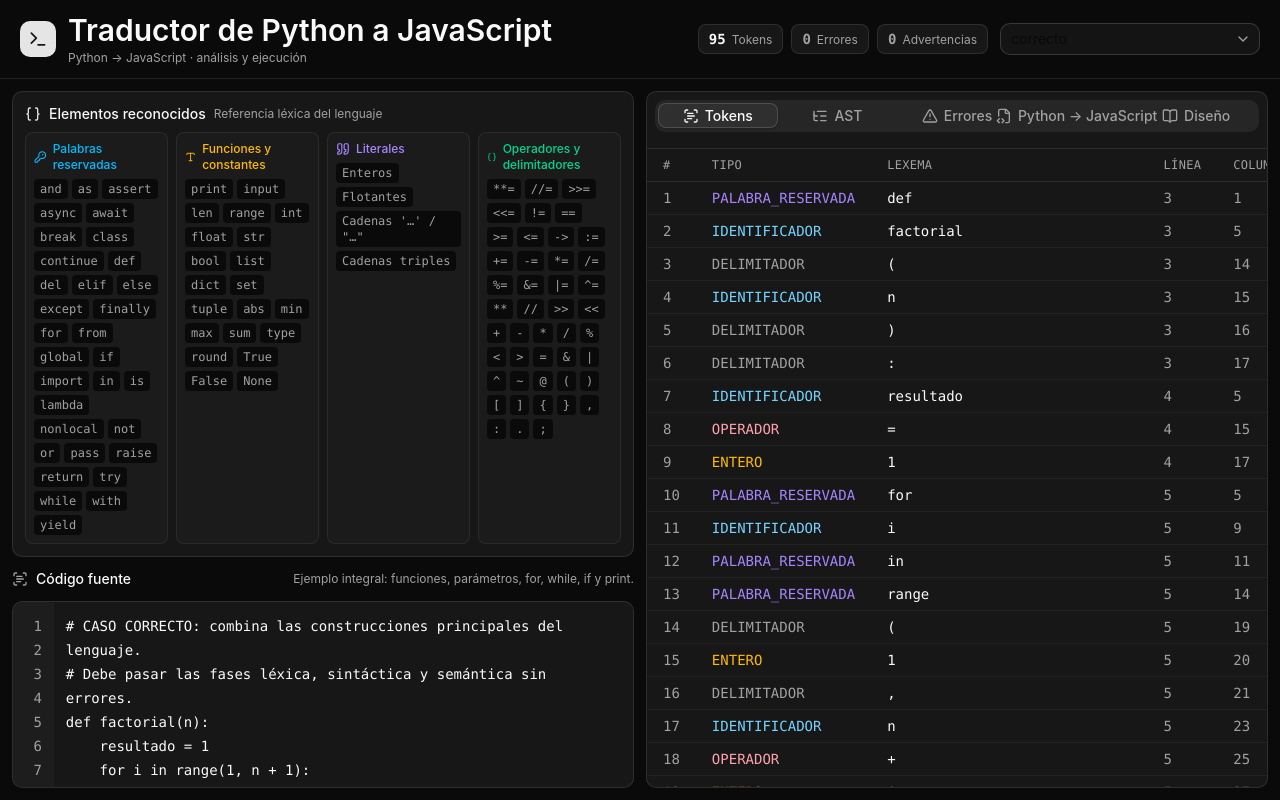
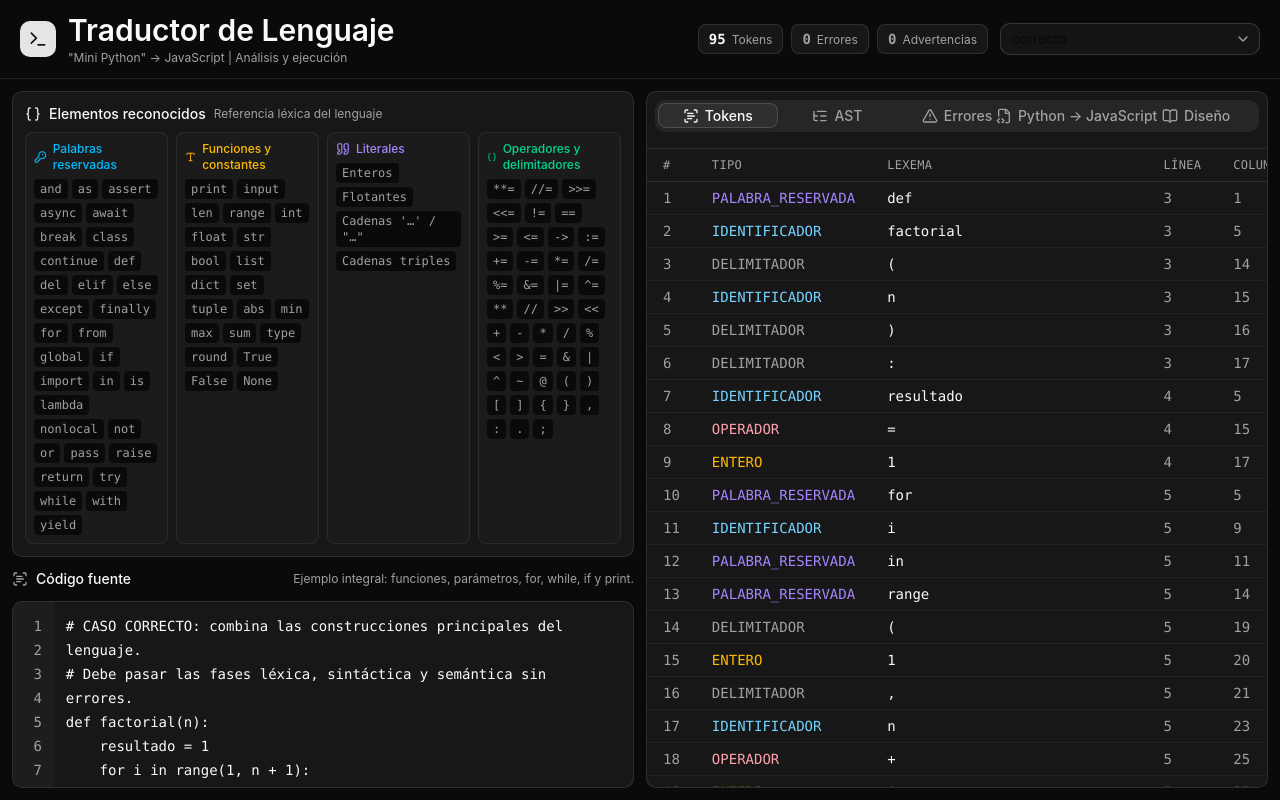
Before and after one commit to leoneleoss/Proyecto-Complilador, a Next.js app: page / in a window 1280 px wide. Built offline with nearby package versions, Linux system fonts and the light colour scheme.

Commit message:
Actualiza título y subtítulo del encabezado

```diff
--- a/components/analyzer-workbench.tsx
+++ b/components/analyzer-workbench.tsx
@@ -65,10 +65,10 @@ export function AnalyzerWorkbench() {
           </div>
           <div>
             <h1 className="text-3xl font-semibold leading-tight text-foreground">
-              Traductor de Python a JavaScript
+              Traductor de Lenguaje
             </h1>
             <p className="text-xs text-muted-foreground">
-              Python → JavaScript · análisis y ejecución
+              {'"Mini Python" → JavaScript   |   Análisis y ejecución'}
             </p>
           </div>
         </div>
```
